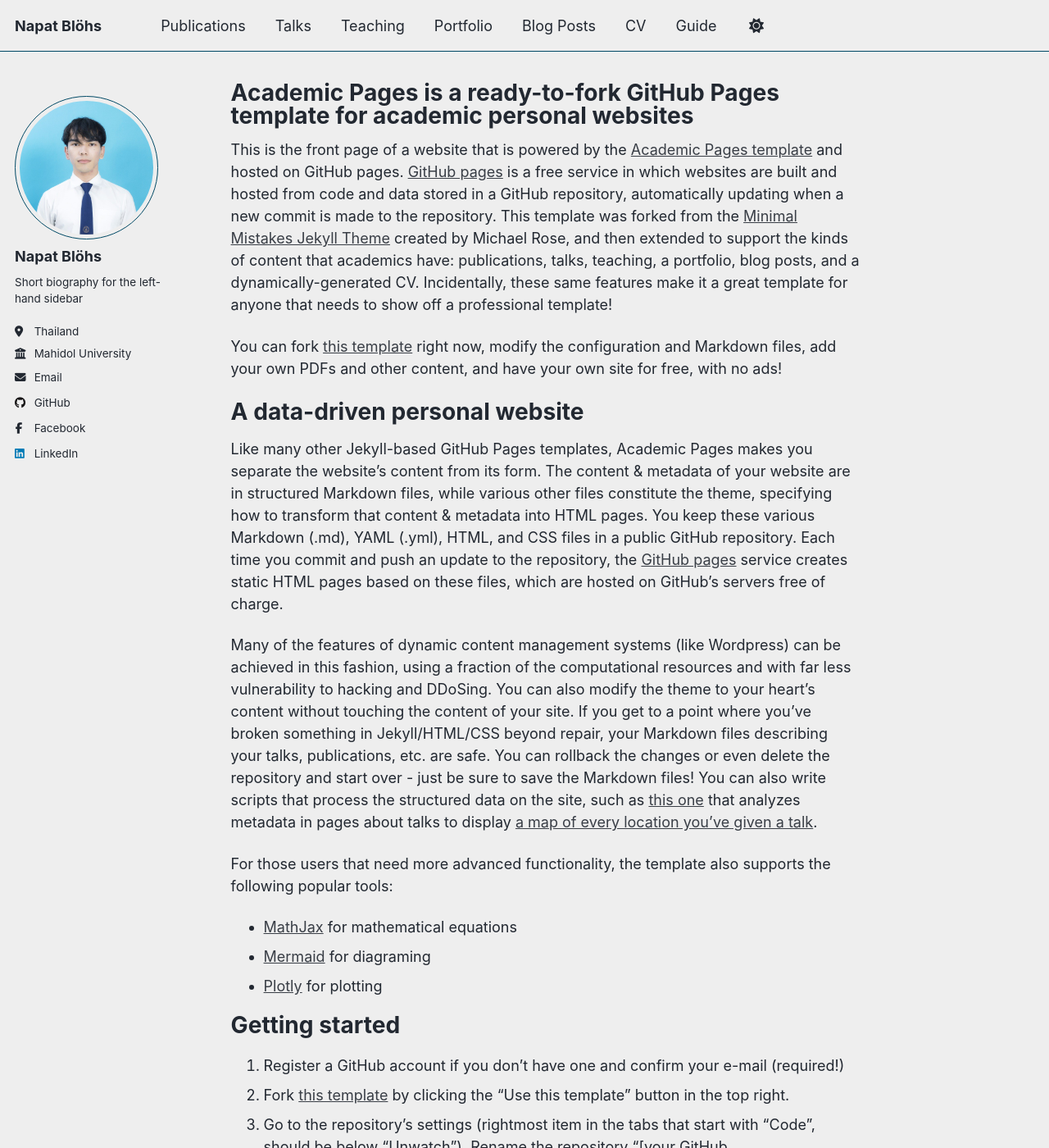
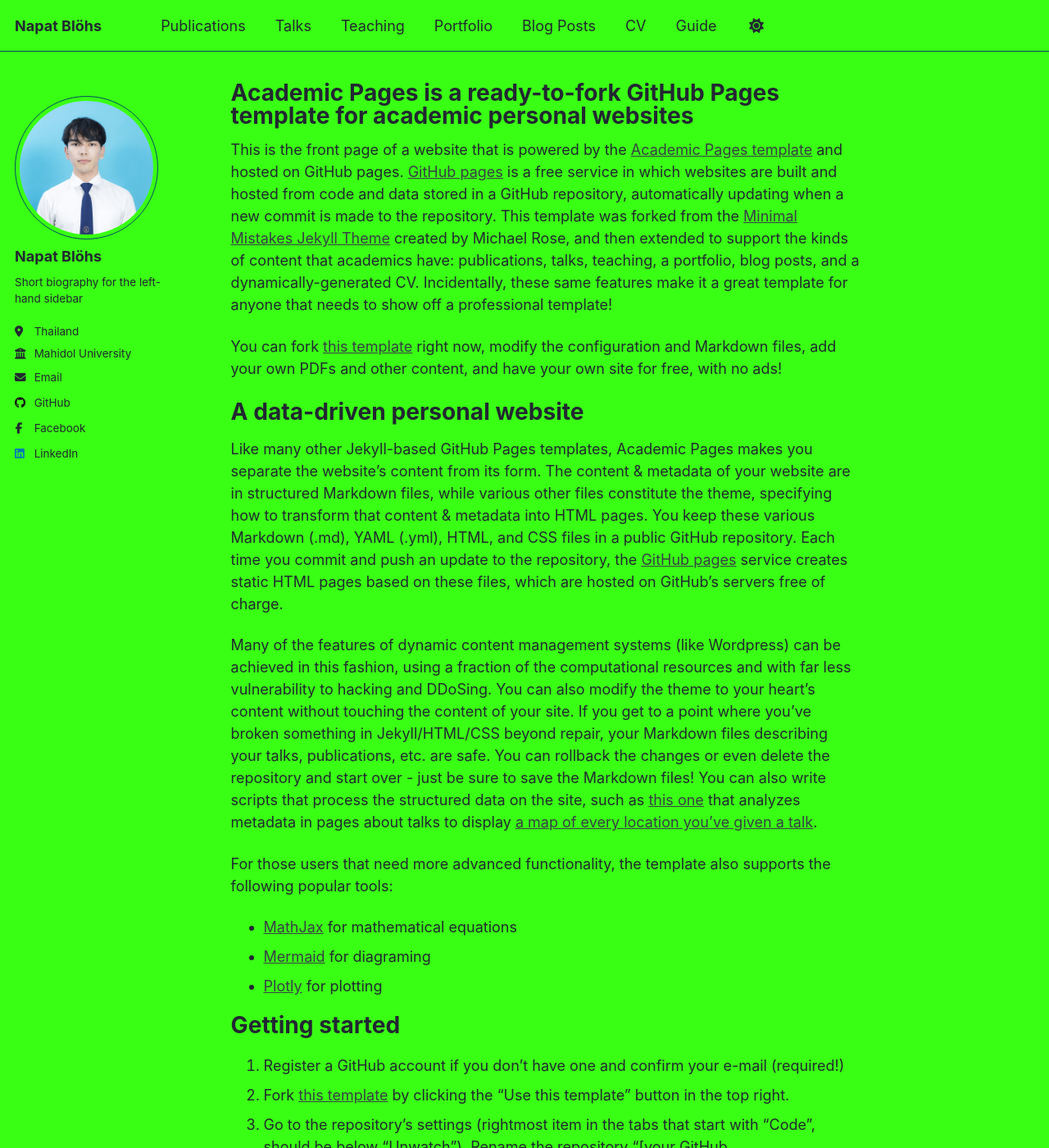
Before and after one commit to Alukus/Alukus.github.io, a Jekyll site: the page built from _pages/about.md, in a window 1280 px wide and 1400 px high. Shown: the whole window at 82% size. Built offline with Jekyll 4.4.1, drawn with Linux system fonts in a browser that asks for light colours; a script that is not in the unit is left out.

Commit message:
Change background color to #39FF14

```diff
--- a/_sass/theme/_air_light.scss
+++ b/_sass/theme/_air_light.scss
@@ -8,7 +8,7 @@ $dark-primary-color         : mix(#000, $primary-color, 40%);
 $darker-primary-color       : mix(#000, $primary-color, 60%);
 $light-primary-color        : mix(#000, $primary-color, 50%);
 
-$background                 : #eeeeee;
+$background                 : #39FF14;
 $background-light           : mix(#fff, $background, 20%);
 $background-lighter         : mix(#fff, $background, 90%);
 $text                       : #222831;
```
